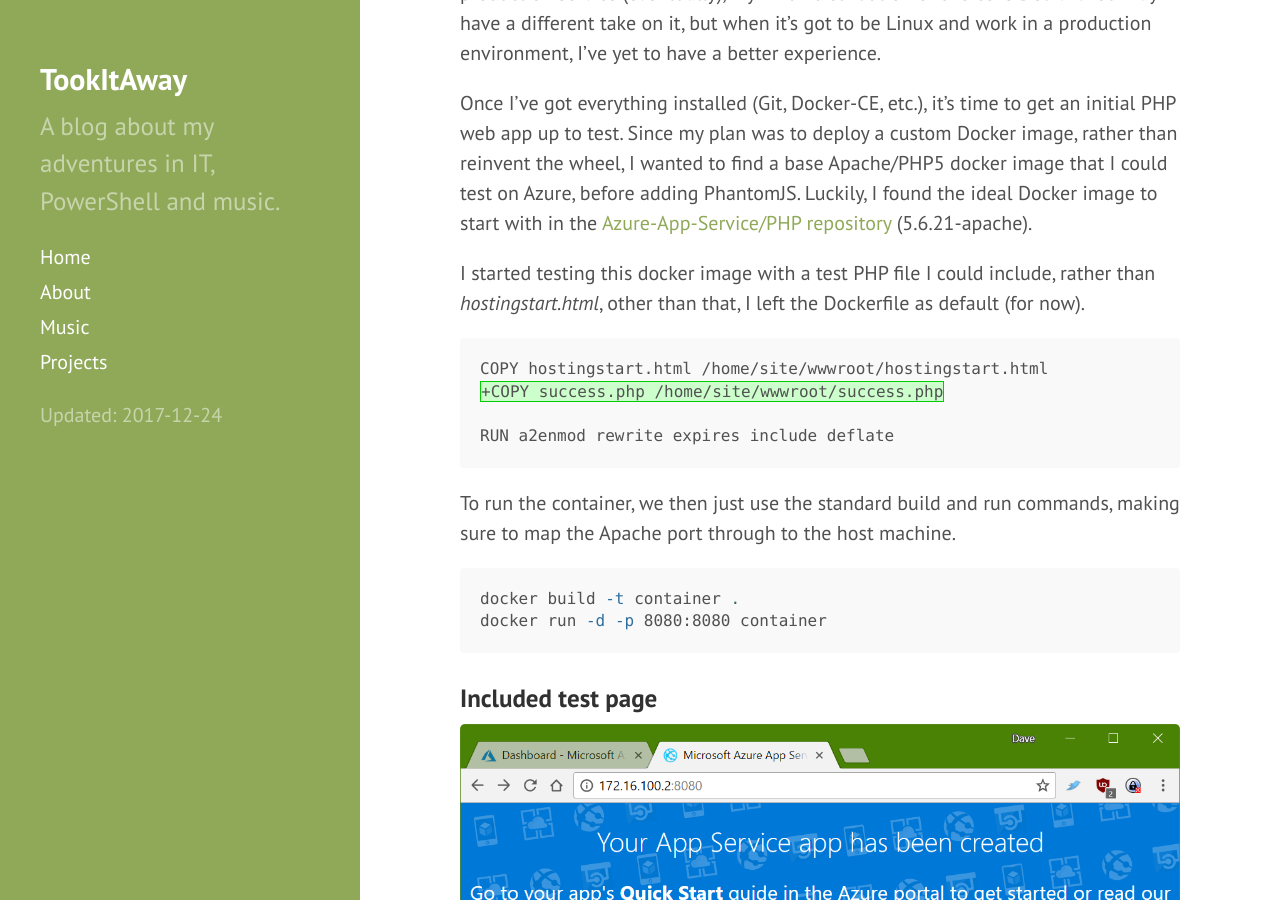
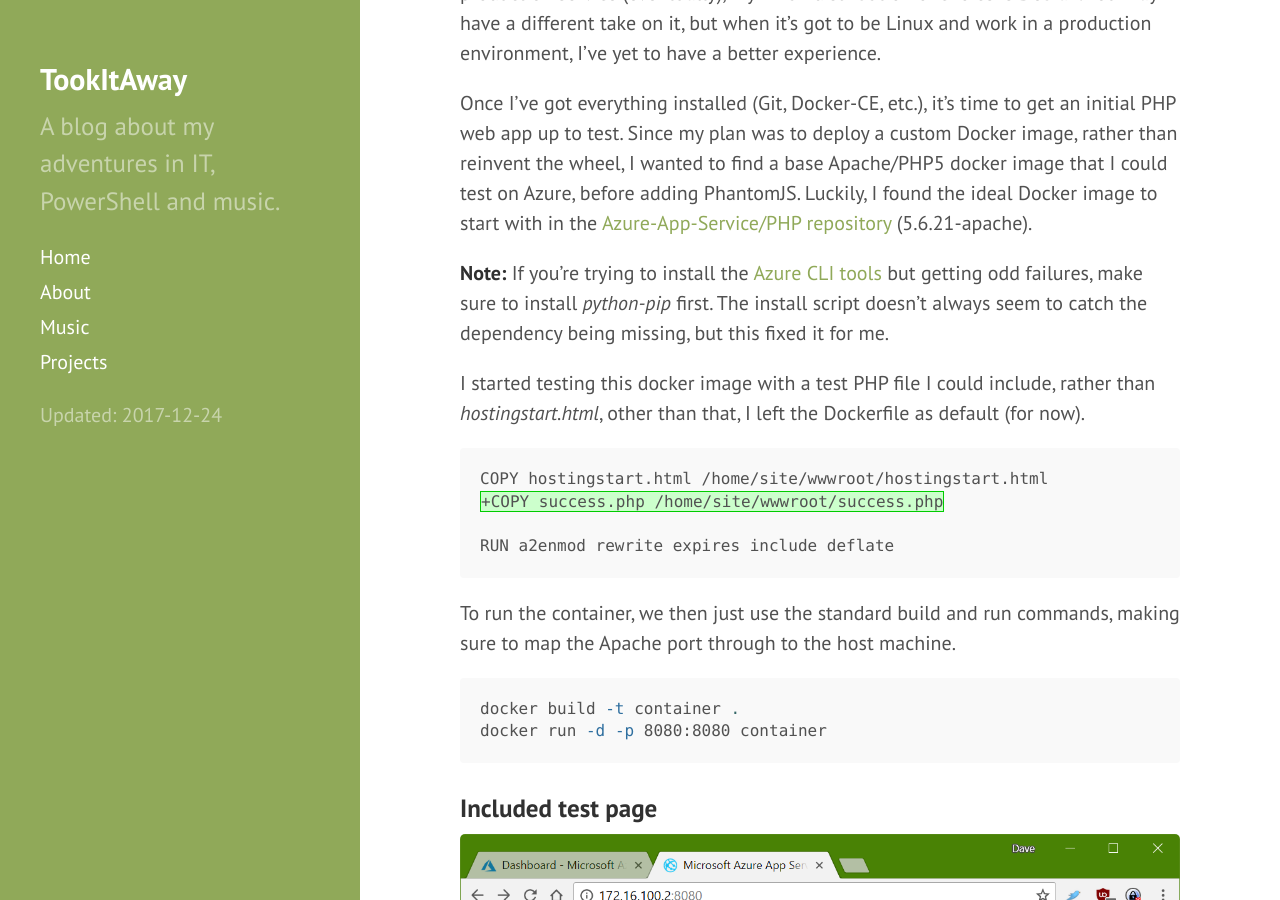
Before and after one commit to davegreen/davegreen.github.io, a Jekyll site: the page built from index.html, in a window 1280 px wide and 900 px high, scrolled down 1256 px. Built offline with Jekyll 4.4.1, drawn with Linux system fonts in a browser that asks for light colours; the list of posts is cut into pages by our own code.

Commit message:
quick note on azure cli tools

```diff
--- a/_posts/2017-12-23-getting-started-with-custom-docker-containers-on-azure.md
+++ b/_posts/2017-12-23-getting-started-with-custom-docker-containers-on-azure.md
@@ -28,6 +28,8 @@
 The very first step is running up my test machine. Since this is going to be a production service (eventually), my Linux distribution of choice is Debian. You may have a different take on it, but when it's got to be Linux and work in a production environment, I've yet to have a better experience.
 
 Once I've got everything installed (Git, Docker-CE, etc.), it's time to get an initial PHP web app up to test. Since my plan was to deploy a custom Docker image, rather than reinvent the wheel, I wanted to find a base Apache/PHP5 docker image that I could test on Azure, before adding PhantomJS. Luckily, I found the ideal Docker image to start with in the [Azure-App-Service/PHP repository](https://github.com/Azure-App-Service/php) (5.6.21-apache).
+
+**Note:** If you're trying to install the [Azure CLI tools](https://docs.microsoft.com/en-us/cli/azure/install-azure-cli?view=azure-cli-latest) but getting odd failures, make sure to install *python-pip* first. The install script doesn't always seem to catch the dependency being missing, but this fixed it for me.
 
 I started testing this docker image with a test PHP file I could include, rather than *hostingstart.html*, other than that, I left the Dockerfile as default (for now).
 
```
